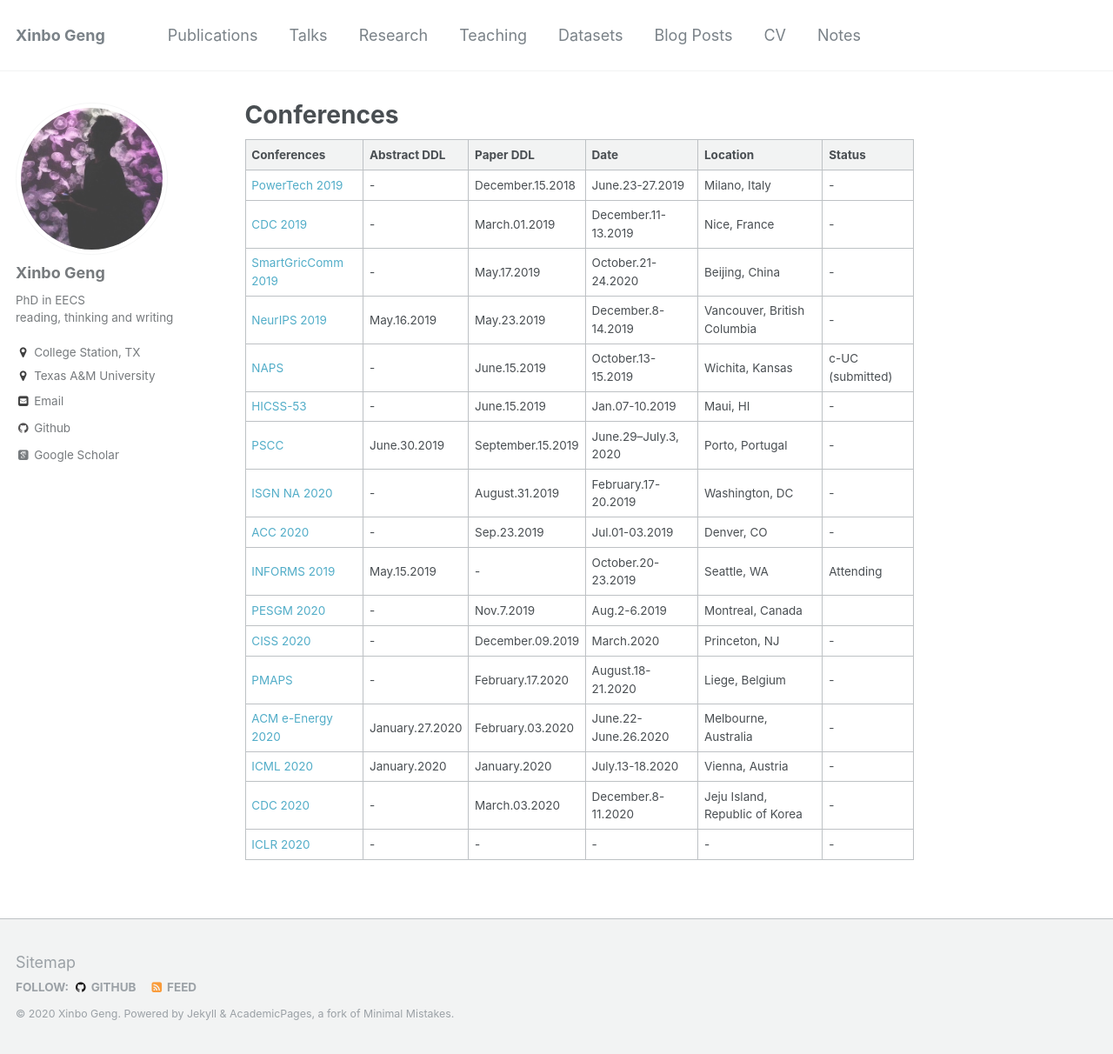
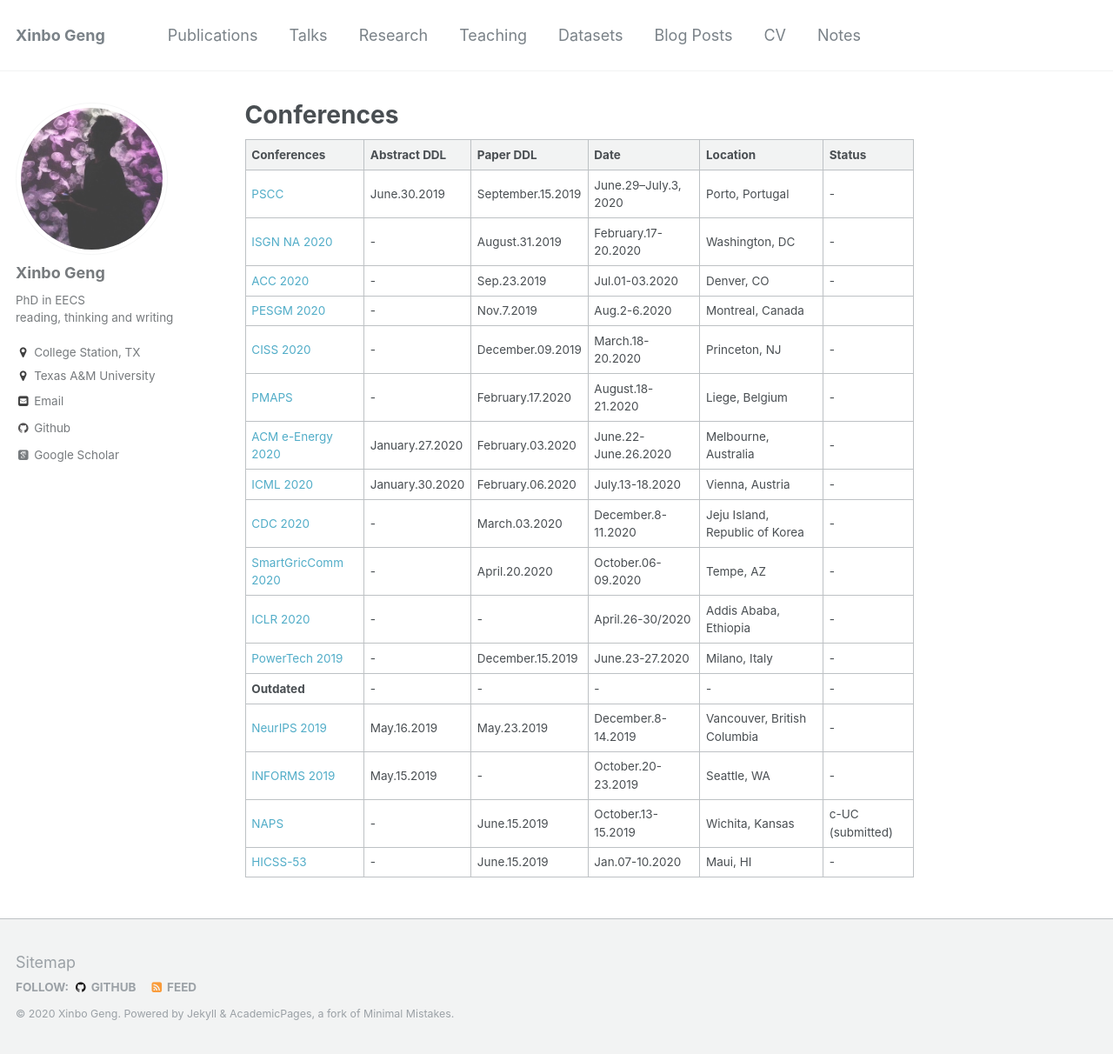
Before and after one commit to xb00dx/xb00dx.github.io, a Jekyll site: the page built from _pages/conf.md, in a window 1280 px wide and 1212 px high. Shown: the whole window at 87% size. Built offline with Jekyll 4.4.1, drawn with Linux system fonts in a browser that asks for light colours; some web fonts are replaced.

Commit message:
update conference dates

```diff
--- a/_pages/conf.md
+++ b/_pages/conf.md
@@ -10,20 +10,20 @@ redirect_from:
 
 | Conferences                                                                        | Abstract DDL | Paper DDL    | Date                | Location     | Status            |
 |------------------------------------------------------------------------------------|--------------|--------------|---------------------|--------------|-------------------|
-| [PowerTech 2019](https://attend.ieee.org/powertech-2019/)       | -           |   December.15.2018    |  June.23-27.2019    | Milano, Italy |    -           |
-| [CDC 2019](http://cdc2019.ieeecss.org/)      | -            |    March.01.2019 |  December.11-13.2019                   | Nice, France |   -        |
-| [SmartGricComm 2019](https://sgc2019.ieee-smartgridcomm.org/)       | -            |    May.17.2019     |  October.21-24.2020    | Beijing, China |    -           |
-|  [NeurIPS 2019](https://nips.cc/Conferences/2019/Dates)     |  May.16.2019    |  May.23.2019    |         December.8-14.2019            |      Vancouver, British Columbia      |              - |
-| [NAPS](https://www.wichita.edu/academics/engineering/naps2019/index.php)   | -            |    June.15.2019       |        October.13-15.2019             |    Wichita, Kansas        |         c-UC (submitted)          |
-| [HICSS-53](http://hicss.hawaii.edu/tracks-and-minitracks/authors/)                 | -            | June.15.2019 | Jan.07-10.2019      | Maui, HI      | - |
 |  [PSCC](https://pscc2020.pt/)     |  June.30.2019    |  September.15.2019    |         June.29–July.3, 2020            |      Porto, Portugal        |              - |
-| [ISGN NA 2020](https://ieee-isgt.org/)      | -            |   August.31.2019      |  February.17-20.2019                   |          Washington, DC    |         -          |
-| [ACC 2020](http://acc2020.a2c2.org/)                                                | -            | Sep.23.2019  | Jul.01-03.2019      | Denver, CO |  -               |
-| [INFORMS 2019](http://meetings2.informs.org/wordpress/seattle2019/) | May.15.2019  | -            | October.20-23.2019 | Seattle, WA   | Attending                |
-| [PESGM 2020](http://pes-gm.org)  | -            | Nov.7.2019 | Aug.2-6.2019 | Montreal, Canada |  |
-| [CISS 2020](https://ee-ciss.princeton.edu/submit-paper.html) | -  | December.09.2019        | March.2020 | Princeton, NJ   | -                |
+| [ISGN NA 2020](https://ieee-isgt.org/)      | -            |   August.31.2019      |  February.17-20.2020                  |          Washington, DC    |         -          |
+| [ACC 2020](http://acc2020.a2c2.org/)                                                | -            | Sep.23.2019  | Jul.01-03.2020      | Denver, CO |  -               |
+| [PESGM 2020](http://pes-gm.org)  | -            | Nov.7.2019 | Aug.2-6.2020 | Montreal, Canada |  |
+| [CISS 2020](https://ee-ciss.princeton.edu/) | -  | December.09.2019        | March.18-20.2020 | Princeton, NJ   | -                |
 | [PMAPS](http://aimontefiore.org/PMAPS2020/index.php)                                                                               | -            |    February.17.2020          |    August.18-21.2020      |         Liege, Belgium     |                   - |
 | [ACM e-Energy 2020](https://energy.acm.org/conferences/eenergy/2020/)       | January.27.2020            |    February.03.2020     |  June.22-June.26.2020    | Melbourne, Australia |    -           |
-| [ICML 2020](https://icml.cc/Conferences/2020/Dates)      | January.2020           |  January.2020     |  July.13-18.2020        |     Vienna, Austria   |    -               |
+| [ICML 2020](https://icml.cc/Conferences/2020/Dates)      | January.30.2020           |  February.06.2020     |  July.13-18.2020        |     Vienna, Austria   |    -               |
 | [CDC 2020](http://cdc2020.ieeecss.org/)      | -            |    March.03.2020 |  December.8-11.2020                   | Jeju Island, Republic of Korea |   -        |
-| [ICLR 2020](https://iclr.cc/)      | -            |    - |  -  | - |   -        |
+| [SmartGricComm 2020](https://sgc2020.ieee-smartgridcomm.org/)       | -            |   April.20.2020     |  October.06-09.2020    | Tempe, AZ |    -           |
+| [ICLR 2020](https://iclr.cc/)      | -            |    - |  April.26-30/2020  | Addis Ababa, Ethiopia |   -        |
+| [PowerTech 2019](https://attend.ieee.org/powertech-2019/)       | -           |   December.15.2019    |  June.23-27.2020    | Milano, Italy |    -           |
+| **Outdated**   | -            | - | -   | - | - |
+|  [NeurIPS 2019](https://nips.cc/Conferences/2019/Dates)     |  May.16.2019    |  May.23.2019    |         December.8-14.2019            |      Vancouver, British Columbia      |              - |
+| [INFORMS 2019](http://meetings2.informs.org/wordpress/seattle2019/) | May.15.2019  | -            | October.20-23.2019 | Seattle, WA   |  -          |
+| [NAPS](https://www.wichita.edu/academics/engineering/naps2019/index.php)   | -            |    June.15.2019       |        October.13-15.2019             |    Wichita, Kansas        |         c-UC (submitted)          |
+| [HICSS-53](http://hicss.hawaii.edu/tracks-and-minitracks/authors/)                 | -            | June.15.2019 | Jan.07-10.2020      | Maui, HI      | - |
```
